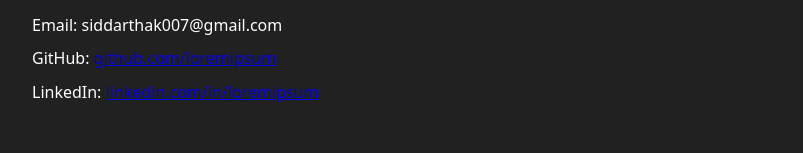
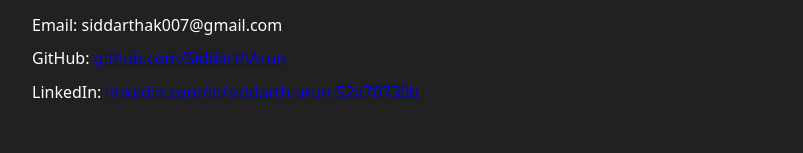
Before and after one commit to SiddarthArun/portfolio, a plain HTML site: page index.html in a window 1280 px wide. Shown: the part 3209-3362 px from the top of the page, without its empty margins (232-1035 px from the left). Drawn offline with Linux system fonts and the light colour scheme; a script that the page names is missing.

Commit message:
Fix HTML encoding issues in index.html

```diff
--- a/index.html
+++ b/index.html
@@ -177,10 +177,10 @@
 
         <ul>
           <li>Email: siddarthak007@gmail.com</li>
-          <li>GitHub: <a href="#" target="_blank">github.com/loremipsum</a></li>
+          <li>GitHub: <a href="https://github.com/SiddarthArun" target="_blank">github.com/SiddarthArun</a></li>
           <li>
             LinkedIn:
-            <a href="#" target="_blank">linkedin.com/in/loremipsum</a>
+            <a href="https://www.linkedin.com/in/siddarth-arun-52a70730b/"" target="_blank">linkedin.com/in/siddarth-arun-52a70730b</a>
           </li>
         </ul>
       </section>
```
